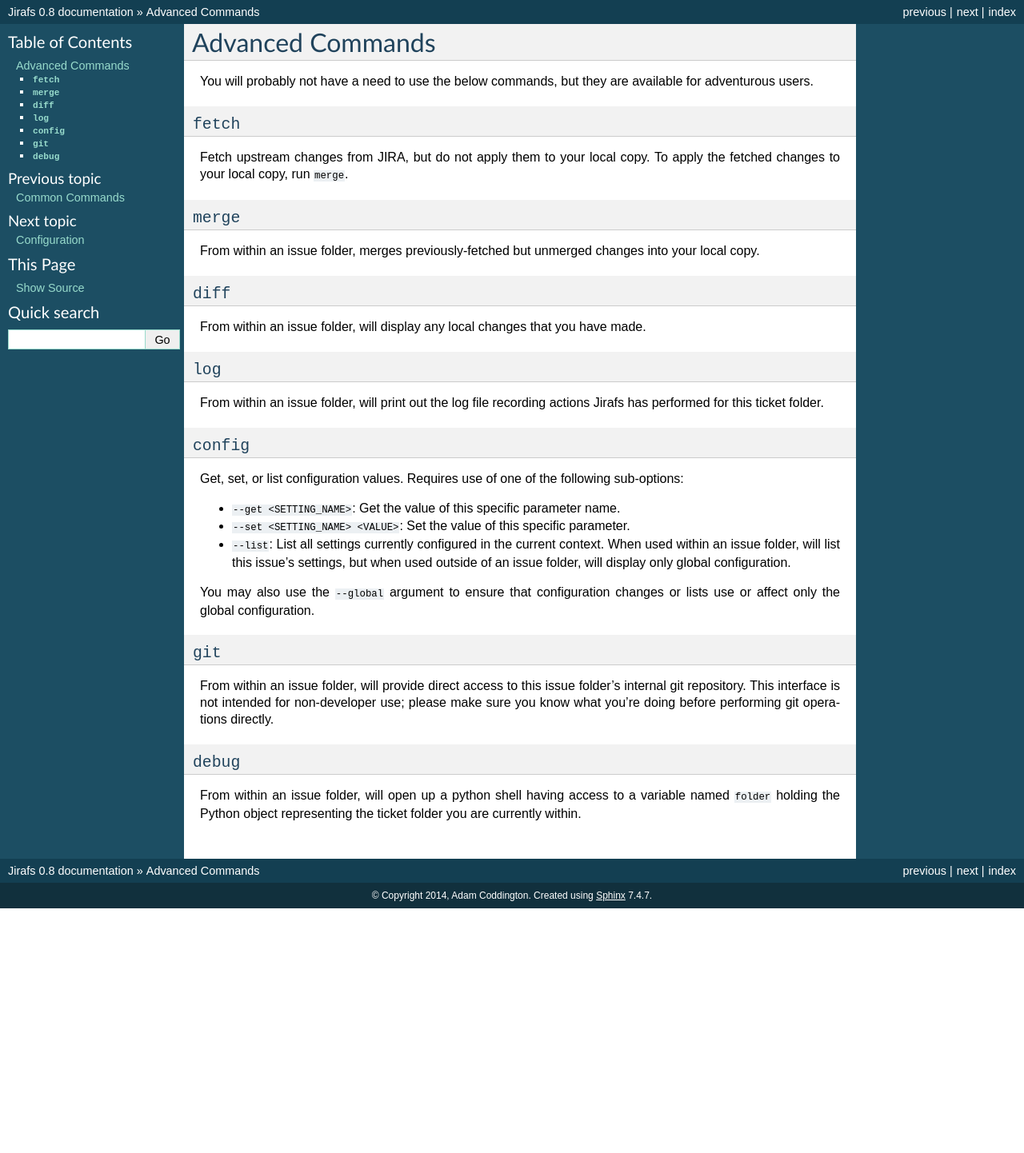
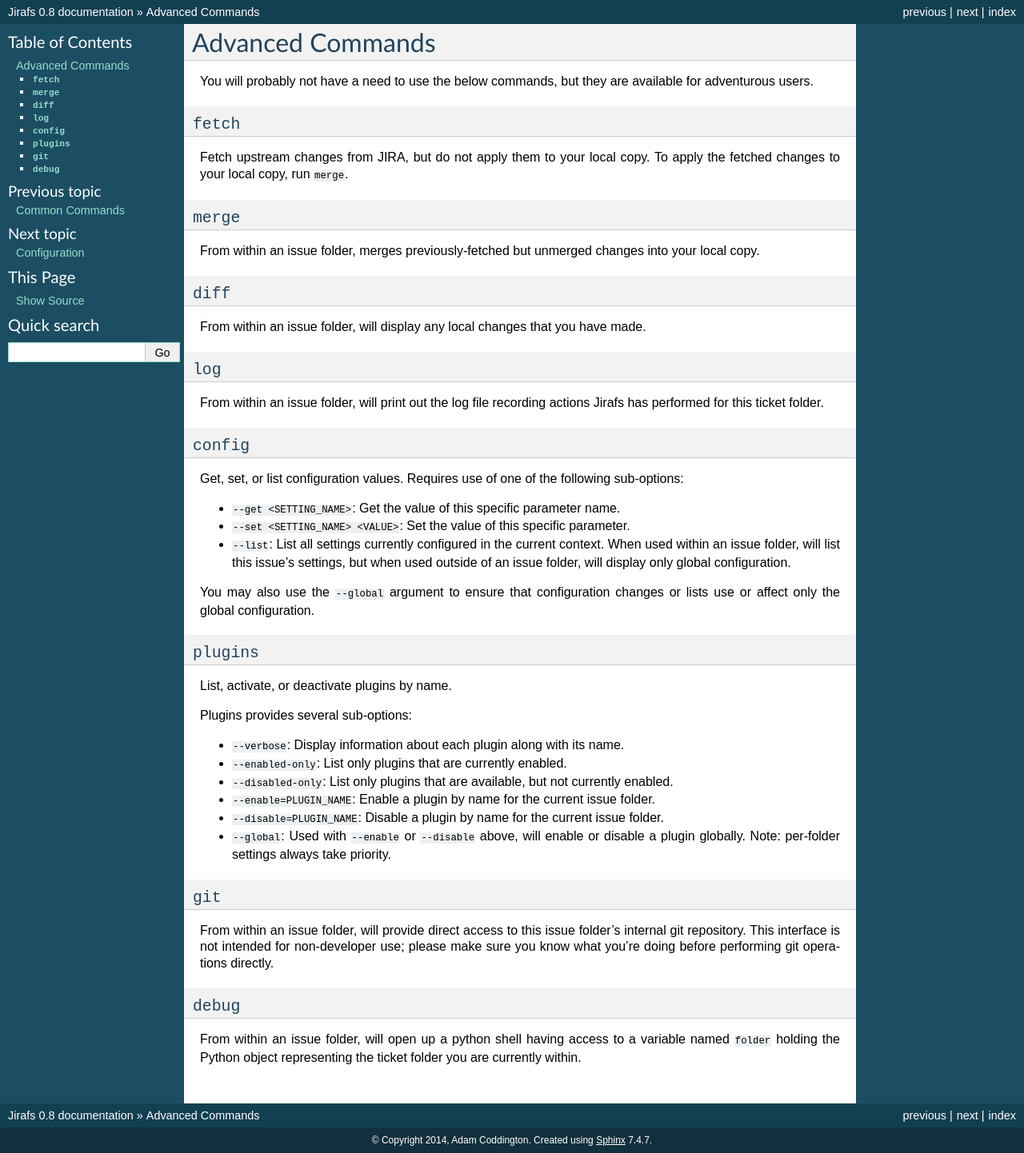
Before and after one commit to coddingtonbear/jirafs, a Sphinx documentation site: the page built from docs/source/advanced_commands.rst, in a window 1280 px wide. Shown: the whole page at 80% size. Built offline with Sphinx 7.4.7, drawn with Linux system fonts in a browser that asks for light colours; before the commit the page ends 1136 px from its top, so only the background shows below that.

Commit message:
Adding ability to enable/disable plugins using the plugins command.

```diff
--- a/docs/source/advanced_commands.rst
+++ b/docs/source/advanced_commands.rst
@@ -43,6 +43,25 @@
 You may also use the ``--global`` argument to ensure that configuration
 changes or lists use or affect only the global configuration.
 
+``plugins``
+-----------
+
+List, activate, or deactivate plugins by name.
+
+Plugins provides several sub-options:
+
+* ``--verbose``: Display information about each plugin along with its name.
+* ``--enabled-only``: List only plugins that are currently enabled.
+* ``--disabled-only``: List only plugins that are available, but not currently
+  enabled.
+* ``--enable=PLUGIN_NAME``: Enable a plugin by name for the current issue
+  folder.
+* ``--disable=PLUGIN_NAME``: Disable a plugin by name for the current issue
+  folder.
+* ``--global``: Used with ``--enable`` or ``--disable`` above, will enable
+  or disable a plugin globally.  Note: per-folder settings always take
+  priority.
+
 ``git``
 -------
 
--- a/docs/source/plugins.rst
+++ b/docs/source/plugins.rst
@@ -3,11 +3,11 @@
 
 * Enable the plugin for a given ticket folder::
 
-    jirafs config --set plugins.my_plugin_name enabled
+    jirafs plugins --enable=my_plugin_name
 
 * Enable the plugin globally::
 
-    jirafs config --global --set plugins.my_plugin_name enabled
+    jirafs plugins --global --enable=my_plugin_name
 
 .. toctree::
    :maxdepth: 2
```
Also changed, not shown: docs/source/available_plugins.rst (+4 -4 lines), 2 other files.
